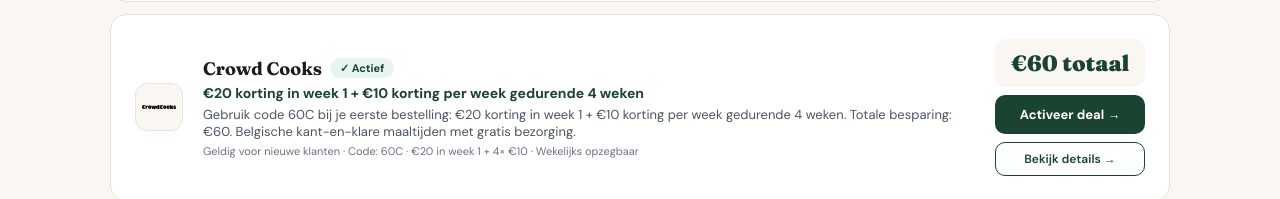
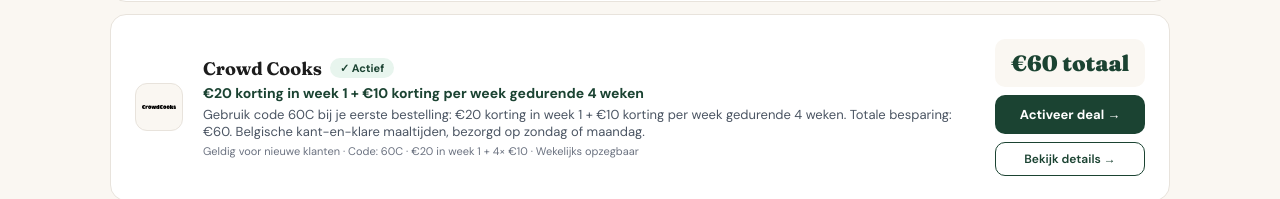
Before and after one commit to fetspets/bestemaaltijdbox, a Next.js app: page /kortingscodes in a window 1280 px wide. Shown: the part 1458-1657 px from the top of the page. Built offline with nearby package versions, Linux system fonts and the light colour scheme.

Commit message:
auto: update page.tsx

```diff
--- a/src/app/kortingscodes/page.tsx
+++ b/src/app/kortingscodes/page.tsx
@@ -119,7 +119,7 @@ const kortingen = [
     deal: '€20 korting in week 1 + €10 korting per week gedurende 4 weken',
     bedrag: '€60 totaal',
     kleur: '#1B4332',
-    beschrijving: 'Gebruik code 60C bij je eerste bestelling: €20 korting in week 1 + €10 korting per week gedurende 4 weken. Totale besparing: €60. Belgische kant-en-klare maaltijden met gratis bezorging.',
+    beschrijving: 'Gebruik code 60C bij je eerste bestelling: €20 korting in week 1 + €10 korting per week gedurende 4 weken. Totale besparing: €60. Belgische kant-en-klare maaltijden, bezorgd op zondag of maandag.',
     voorwaarden: 'Geldig voor nieuwe klanten · Code: 60C · €20 in week 1 + 4× €10 · Wekelijks opzegbaar',
     actief: true,
   },
```
